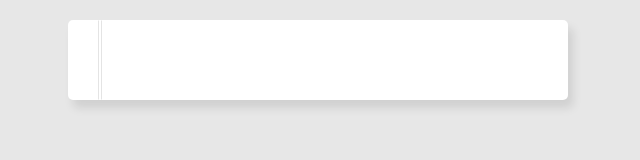
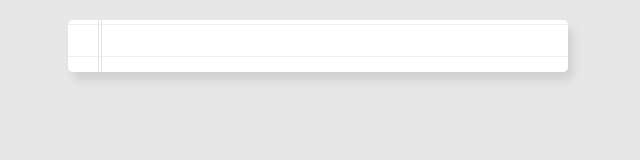
Before and after one commit to misakimichy/JS30-20-speech-detection, a website built with webpack: page src/index.html in a window 1280 px wide. Shown: the whole page, without its empty margins (322-962 px from the left). Built offline with nearby package versions, Linux system fonts and the light colour scheme.

Commit message:
Style: Update .words background.

```diff
--- a/src/styles.css
+++ b/src/styles.css
@@ -16,8 +16,8 @@ body {
     max-width: 500px;
     margin: 20px auto;
     padding: 1rem 2rem 1rem 5rem;
-    background: white;
-    background-size: 100% 3rem;
+    background: -webkit-gradient(linear, 0 0, 0 100%, from(#d9eaf3), color-stop(4%, #fff)) 0 4px;
+    background-size: 100% 2rem;
     border-radius: 5px;
     box-shadow: 5px 8px 10px rgba(0, 0, 0, 0.1);
     position: relative;
@@ -34,7 +34,3 @@ body {
     border: 1px solid;
     border-color: transparent #e4e4e4;
 }
-
-p {
-    margin: 0 0 3rem;
-}
```
